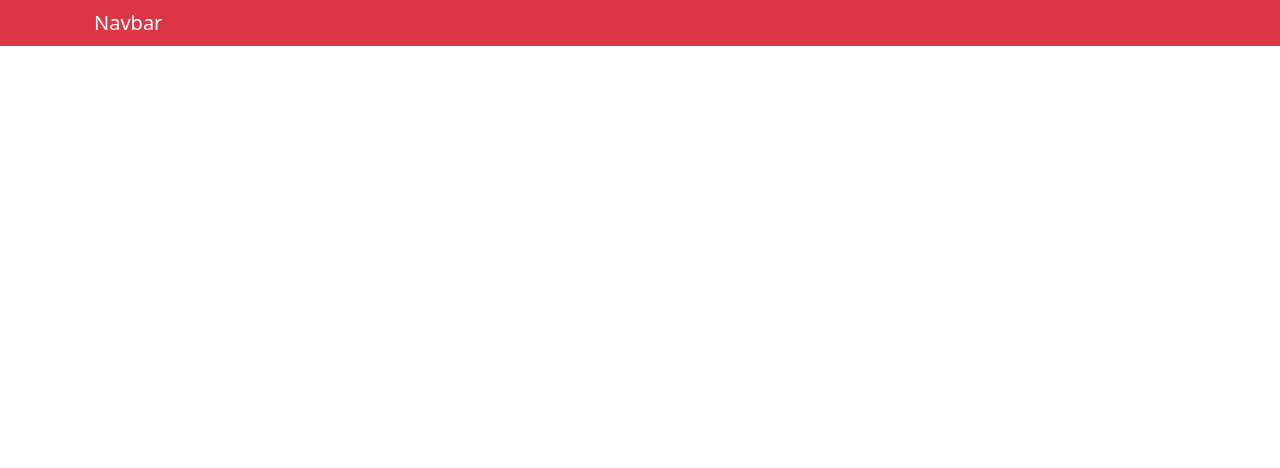
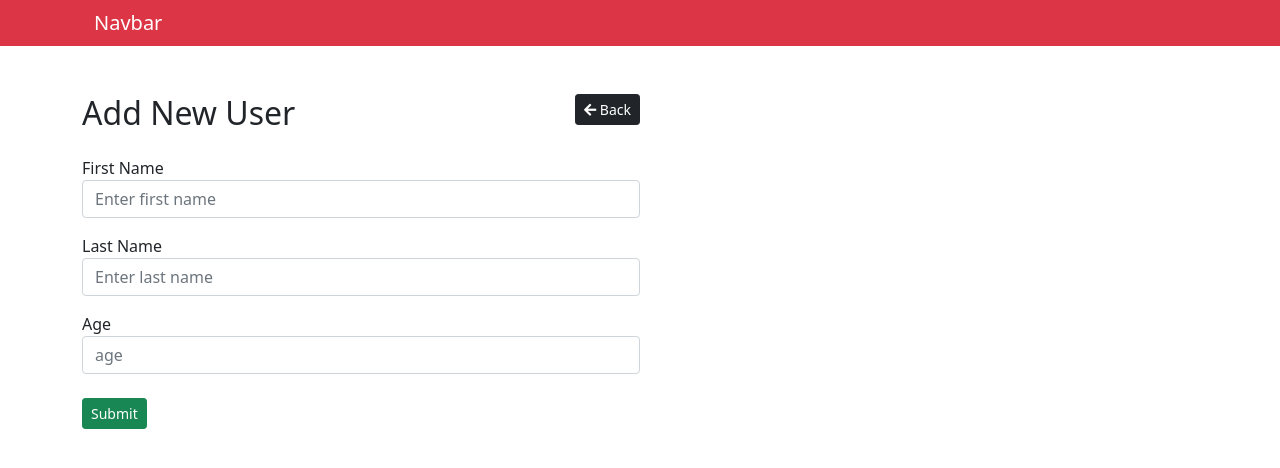
Before and after one commit to ranameenu/myreduxapp, a React (Create React App) app: page /edituser/1 in a window 1280 px wide. Shown: the top 468 px of the page. Built offline with nearby package versions, Linux system fonts and the light colour scheme.

Commit message:
edit component & route

```diff
--- a/db.json
+++ b/db.json
@@ -1,28 +1,3 @@
 {
-  "users": [
-    {
-      "fName": "meenu",
-      "lName": "rana",
-      "age": "27",
-      "id": 1
-    },
-    {
-      "fName": "shri",
-      "lName": "rana",
-      "age": "55",
-      "id": 2
-    },
-    {
-      "fName": "teena",
-      "lName": "rana",
-      "age": "30",
-      "id": 3
-    },
-    {
-      "fName": "reena",
-      "lName": "rana",
-      "age": "25",
-      "id": 4
-    }
-  ]
+  "users": []
 }
--- a/src/App.js
+++ b/src/App.js
@@ -2,6 +2,7 @@ import React, { useState } from 'react';
 import Navbar from './components/layout/Navbar';
 import Users from './components/users/Users';
 import AddUser from './components/users/AddUser';
+import EditUser from './components/users/EditUser';
 import { BrowserRouter as Router, Switch, Route } from 'react-router-dom';
 
 const App = () => {
@@ -12,6 +13,7 @@ const App = () => {
         <Switch>
           <Route exact path="/" component={Users} />
           <Route exact path="/add" component={AddUser} />
+          <Route exact path="/edituser/:id" component={EditUser} />
         </Switch>
       </div>
     </Router>
--- /dev/null
+++ b/src/components/users/EditUser.js
@@ -0,0 +1,85 @@
+import React, { useState } from 'react';
+import axios from 'axios';
+
+const EditUser = (props) => {
+  const [fName, setfName] = useState('');
+  const [lName, setlName] = useState('');
+  const [age, setage] = useState('');
+
+  const onSubmit = async (e) => {
+    e.preventDefault();
+
+    if (fName !== '' && lName !== '' && age !== '') {
+      const newUser = {
+        fName,
+        lName,
+        age,
+      };
+
+      // Post in Server
+      await axios.post(`http://localhost:5000/users`, newUser);
+
+      // Reset State
+      setfName('');
+      setlName('');
+      setage('');
+
+      // Redirect
+      props.history.push('/');
+    }
+  };
+
+  return (
+    <div className="w-50">
+      <div className="d-flex justify-content-between">
+        <h2>Add New User</h2>
+        <div>
+          <a href="/" className="btn btn-dark btn-sm">
+            <i className="fas fa-arrow-left"></i> Back
+          </a>
+        </div>
+      </div>
+
+      <form onSubmit={onSubmit}>
+        <div className="form-group mt-3">
+          <label htmlFor="fName">First Name</label>
+          <input
+            type="text"
+            name="fName"
+            value={fName}
+            className="form-control"
+            placeholder="Enter first name"
+            onChange={(e) => setfName(e.target.value)}
+          />
+        </div>
+        <div className="form-group mt-3">
+          <label htmlFor="lName">Last Name</label>
+          <input
+            type="text"
+            name="lName"
+            value={lName}
+            className="form-control"
+            placeholder="Enter last name"
+            onChange={(e) => setlName(e.target.value)}
+          />
+        </div>
+        <div className="form-group mt-3">
+          <label htmlFor="fName">Age</label>
+          <input
+            type="Number"
+            name="age"
+            value={age}
+            className="form-control"
+            placeholder="age"
+            onChange={(e) => setage(e.target.value)}
+          />
+        </div>
+        <button type="submit" className="btn btn-sm btn-success mt-4">
+          Submit
+        </button>
+      </form>
+    </div>
+  );
+};
+
+export default EditUser;
--- a/src/components/users/User.js
+++ b/src/components/users/User.js
@@ -6,6 +6,7 @@ const User = (props) => {
   const onClick = () => {
     props.onDelete(id);
   };
+
   return (
     <tr>
       <td>{id}</td>
@@ -13,11 +14,12 @@ const User = (props) => {
       <td>{lName}</td>
       <td>{age}</td>
       <td>
-        <a className="btn btn-danger btn-sm">
-          <button className="btn btn-danger btn-sm" onClick={onClick}>
-            Delete
-          </button>
-        </a>
+        <a href="/edituser" className="href"></a>
+        <button className="btn btn-secondary btn-sm mr-2">Update</button>
+
+        <button className="btn btn-danger btn-sm" onClick={onClick}>
+          Delete
+        </button>
       </td>
     </tr>
   );
```
Also changed, not shown: 1 other file (tests, documents, lock files or other folders).
